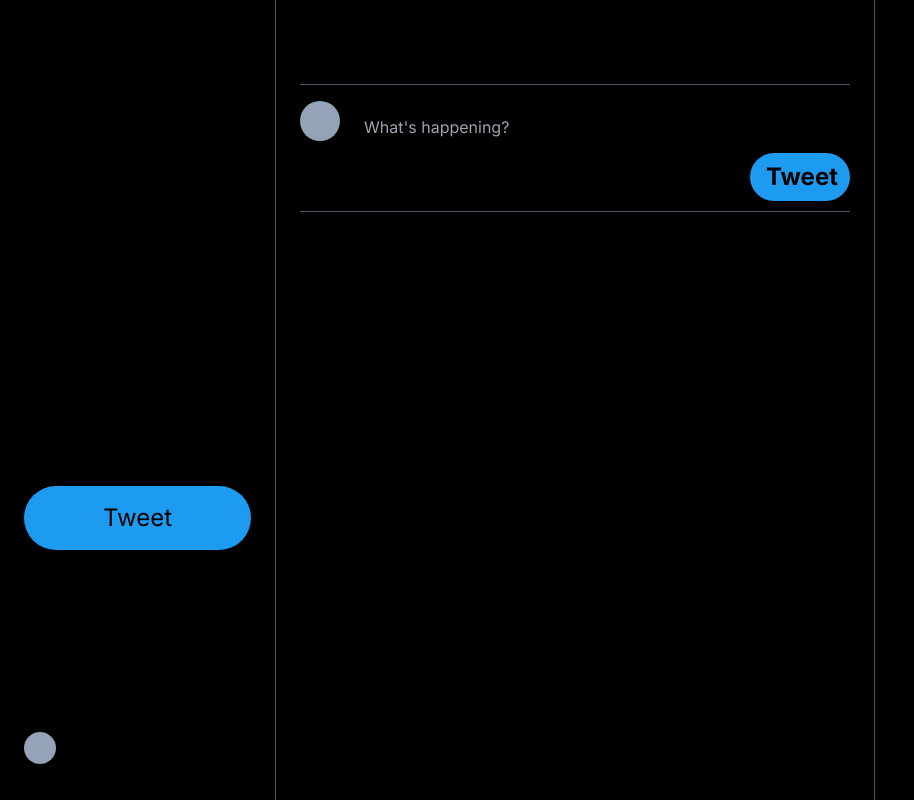
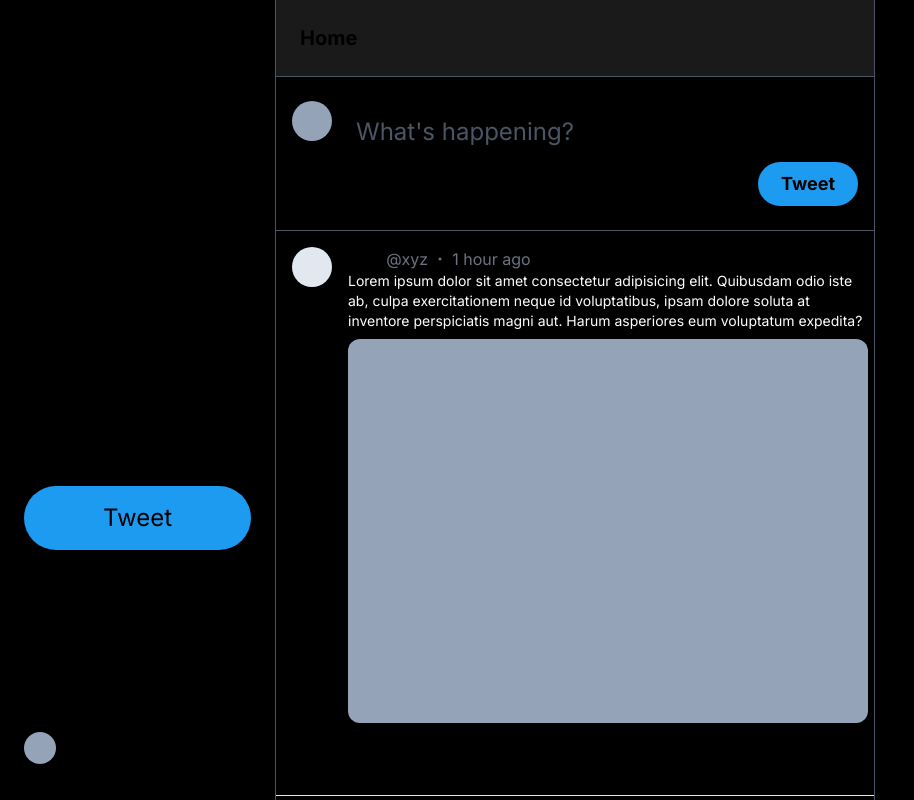
Before and after one commit to itsmesuraj20/twitter-clone-Working-with-help-of-YT-Friend, a Next.js app: page / in a window 1280 px wide. Shown: the top 800 px of the page, without its empty margins (0-914 px from the left). Built offline with nearby package versions, Linux system fonts and the light colour scheme.

Commit message:
Many changes are being done

```diff
--- a/src/app/page.tsx
+++ b/src/app/page.tsx
@@ -1,5 +1,7 @@
 import LeftSidebar from "./components/LeftSidebar";
-
+import { BsChat, BsDot, BsThreeDots } from "react-icons/bs";
+import {AiOutlineRetweet, AiOutlineHeart} from "react-icons/ai"
+import {IoStatsChart, IoShareOutline} from "react-icons/io5"
 
 const page = () => {
   return (
@@ -7,25 +9,65 @@
       <div className="max-w-screen-xl w-full h-full flex relative">
         {/* Header */}
        <LeftSidebar/>
-       <main className="ml-[275px] p-6 flex w-[600px] h-full min-h-screen flex-col border-l-[0.5px] border-r-[0.5px] border-gray-600">
-        <h1 className="text-xl font-bold my-4">Home</h1>
-        <div className="border-t-[0.5px] border-b-[0.5px] flex items-stretch py-4 space-x-2 border-gray-600 h-32 relative">
+       <main className="ml-[275px]  flex w-[600px] h-full min-h-screen flex-col border-l-[0.5px] border-r-[0.5px] border-gray-600">
+        <h1 className="text-xl font-bold p-6 backdrop-blur bg-white/10 sticky top-0">Home</h1>
+        <div className="border-t-[0.5px] px-4 border-b-[0.5px] flex items-stretch py-6 space-x-2 border-gray-600  relative">
           <div className="w-10 h-10 bg-slate-400 rounded-full flex-none"></div>
           <div className="flex flex-col w-full h-full ">
 
               <input
               type="text"
-              className="w-full h-full bg-transparent border-b-[0.5px] border-gray-600 p-4 outline-none border-none" placeholder="What's happening?"
+              className="w-full h-full text-2xl  placeholder:text-gray-600 bg-transparent border-b-[0.5px] px-4 border-gray-600 p-4 outline-none border-none" placeholder="What's happening?"
               />
             <div className="w-full justify-between items-center flex">
               <div></div>
               <div className="w-full max-w-[100px]">
-              <button className="rounded-full bg-primary px-4 py-2 w-full text-2xl text-center hover:bg-opacity-70 transition duration-200 font-bold">
+              <button className="rounded-full bg-primary px-4 py-2 w-full text-lg text-center hover:bg-opacity-70 transition duration-200 font-bold">
                 Tweet
                 </button>
               </div>
             </div>
           </div>
+        </div>
+        <div className="flex flex-col">{
+          Array.from({length:5}).map((_,i)=>(
+            <div key={i}
+            className="border-b-[0.5px] p-4 flex space-x-4"
+            >
+            <div>
+              <div className="w-10 h-10 bg-slate-200 rounded-full" />
+            </div>
+            <div className="flex flex-col ">
+              <div>
+              <div className="flex items-center space-x-1">
+                <div className="font-bold">XYZ</div>
+                <div className="text-gray-500">@xyz</div>
+                <div className="text-gray-500">
+                  <BsDot />
+                </div>
+                <div className="text-gray-500">1 hour ago</div>
+                <div>
+                  <BsThreeDots/>
+                </div>
+              </div>
+              </div>
+              <div className="text-white text-sm">
+                Lorem ipsum dolor sit amet consectetur adipisicing elit. Quibusdam odio iste ab, culpa exercitationem neque id voluptatibus, ipsam dolore soluta at inventore perspiciatis magni aut. Harum asperiores eum voluptatum expedita?
+              </div>
+              <div className="bg-slate-400 aspect-square w-full h-96 rounded-xl mt-2"></div>
+                <div className="flex items-center justify-start space-x-20 mt-4 w-full">
+                  <div className="rounded-full hover:bg-white/10 transition duration-200 p-3 cursor-pointer"><BsChat/></div>
+                  <div className="rounded-full hover:bg-white/10 transition duration-200 p-3 cursor-pointer"><AiOutlineRetweet/></div>
+                  <div className="rounded-full hover:bg-white/10 transition duration-200 p-3 cursor-pointer"><AiOutlineHeart/></div>
+                  <div className="rounded-full hover:bg-white/10 transition duration-200 p-3 cursor-pointer"><IoStatsChart/></div>
+                  <div className="rounded-full hover:bg-white/10 transition duration-200 p-3 cursor-pointer"><IoShareOutline/></div>
+                </div>
+              </div>
+            </div>
+
+            ))
+        }
+
         </div>
        </main>
       </div>
```
